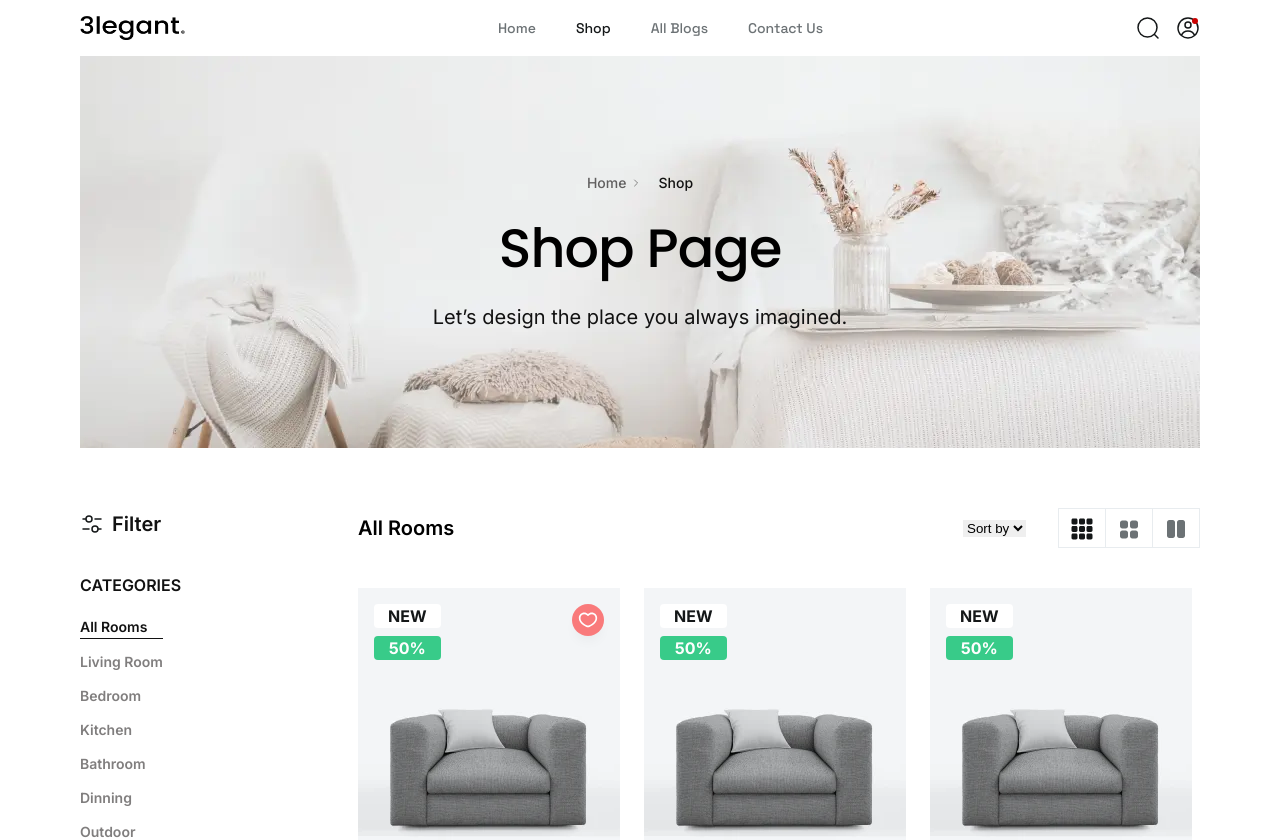
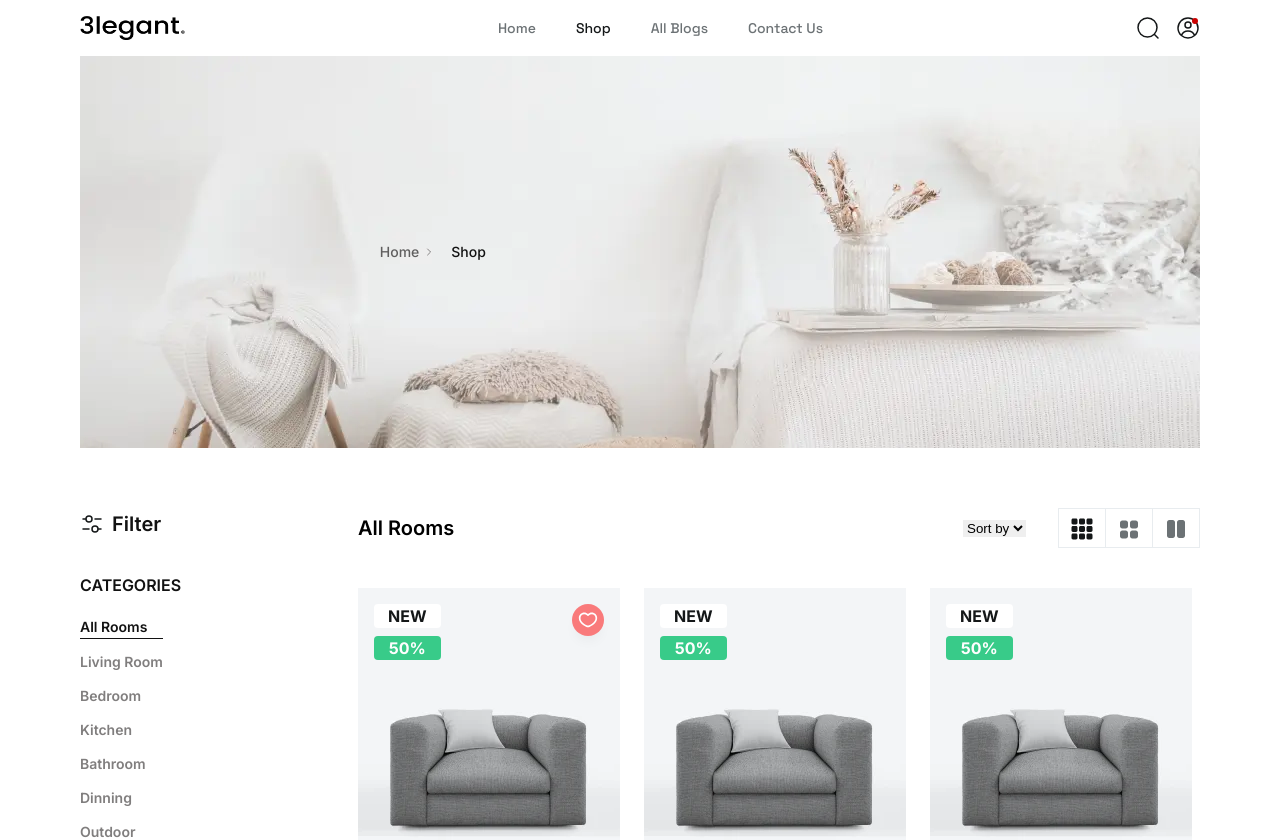
Before and after one commit to Igorlialko/ElegantNext14, a Next.js app: page /shop in a window 1280 px wide. Shown: the top 840 px of the page. Built offline with nearby package versions, Linux system fonts and the light colour scheme.

Commit message:
feat: change title shop

```diff
--- /dev/null
+++ b/src/app/(globalRoutes)/_components/Title/Title.tsx
@@ -0,0 +1,36 @@
+import s from '@/app/(globalRoutes)/_components/Title/title.module.scss';
+import Link from 'next/link';
+import ChevronRightIcon from '@/app/_icons/arrows/ChevronRightIcon';
+
+const Title = ({ imageSrcB, imageSrcS, altText, linktext, pageTitle, pageSubtitle }) => {
+  return (
+    <section>
+      <div className='_container'>
+        <div className={s.shopTitle}>
+          <div className={s.shopImage}>
+            <picture>
+              <source media='(max-width: 799px)' srcSet={imageSrcB} />
+              <source media='(min-width: 800px)' srcSet={imageSrcS} />
+              <img src={imageSrcB} alt={altText} width={100} height={100} />
+            </picture>
+          </div>
+          <div className={s.shopText}>
+            <div className={s.shopNavigation}>
+              <Link href='/' className={s.shopHome}>
+                Home
+              </Link>
+              <ChevronRightIcon className={s.shopIcon} />
+              <p className={s.shopPage}>{linktext}</p>
+            </div>
+          </div>
+          <div>
+            <h1 className={s.shopT}>{pageTitle}</h1>
+            <h2 className={s.shopP}>{pageSubtitle}</h2>
+          </div>
+        </div>
+      </div>
+    </section>
+  );
+};
+
+export default Title;
--- /dev/null
+++ b/src/app/(globalRoutes)/_components/Title/title.module.scss
@@ -0,0 +1,103 @@
+.shopTitle {
+  position: relative;
+  top: 0;
+  left: 0;
+  min-height: 392px;
+  display: flex;
+  align-items: center;
+  justify-content: center;
+}
+.shopImage {
+  position: absolute;
+  top: 0;
+  left: 50%;
+  transform: translateX(-50%);
+  z-index: 1;
+  width: 100%;
+  height: 100%;
+  img {
+    width: 100% !important;
+    height: 100% !important;
+    object-fit: cover;
+  }
+}
+
+.shopText {
+  position: relative;
+  z-index: 2;
+  display: flex;
+  flex-direction: column;
+  align-items: center;
+}
+
+.shopNavigation {
+  display: flex;
+  gap: 4px;
+}
+
+.shopHome {
+  position: relative;
+  font-family: var(--fontFamilyInter);
+  font-size: 14px;
+  font-style: normal;
+  font-weight: 500;
+  font-feature-settings: 'clig' off, 'liga' off;
+  line-height: 24px;
+  color: var(--black-600);
+  &:before {
+    position: absolute;
+    top: 50%;
+    left: 50%;
+    width: 100%;
+    min-width: 48px;
+    height: 48px;
+    content: '';
+    transform: translate(-50%, -50%);
+  }
+  &:hover {
+    color: var(--neutral-07100);
+  }
+}
+.shopIcon {
+  transform: translate(00%, 50%);
+}
+.shopPage {
+  padding-left: 12px;
+  font-family: var(--fontFamilyInter);
+  font-size: 14px;
+  font-style: normal;
+  font-weight: 500;
+  font-feature-settings: 'clig' off, 'liga' off;
+  line-height: 24px;
+  color: var(--black-900);
+}
+.shopT {
+  padding-top: 24px;
+  font-family: var(--fontFamilyPoppins);
+  font-size: 54px;
+  font-style: normal;
+  font-weight: 500;
+  font-feature-settings: 'clig' off, 'liga' off;
+  line-height: 58px;
+  color: #000;
+  letter-spacing: -1px;
+  @media (max-width: 576px) {
+    font-size: 40px;
+    line-height: 44px;
+  }
+}
+.shopP {
+  padding-top: 24px;
+  font-family: var(--fontFamilyInter);
+  font-size: 20px;
+  font-style: normal;
+  font-weight: 400;
+  font-feature-settings: 'clig' off, 'liga' off;
+  line-height: 32px;
+  color: var(--black-900);
+  text-align: center;
+  @media (max-width: 576px) {
+    font-size: 16px;
+    line-height: 26px;
+  }
+}
--- a/src/app/(globalRoutes)/contact-us/_components/ContactTitle/ContactTitle.tsx
+++ b/src/app/(globalRoutes)/contact-us/_components/ContactTitle/ContactTitle.tsx
@@ -7,7 +7,7 @@ const ContactTitle = () => {
     <section className={s.contactTitle}>
       <div className='_container'>
         <div className={s.titleNavigation}>
-          <Link href='/Users/abz/Portfolio/ShopHouse/ElegantNext14/public' className={s.home}>
+          <Link href='/' className={s.home}>
             Home
           </Link>
           <ChevronRightIcon className={s.icon} />
--- a/src/app/(globalRoutes)/shop/_components/ShopTitle/ShopTitle.tsx
+++ b/src/app/(globalRoutes)/shop/_components/ShopTitle/ShopTitle.tsx
@@ -1,41 +1,56 @@
-import s from '@/app/(globalRoutes)/shop/_components/ShopTitle/shopTitle.module.scss';
-import Link from 'next/link';
-import ChevronRightIcon from '@/app/_icons/arrows/ChevronRightIcon';
+// import s from '@/app/(globalRoutes)/shop/_components/ShopTitle/shopTitle.module.scss';
+// import Link from 'next/link';
+// import ChevronRightIcon from '@/app/_icons/arrows/ChevronRightIcon';
+//
+// const ShopTitle = () => {
+//   return (
+//     <section>
+//       <div className='_container'>
+//         <div className={s.shopTitle}>
+//           <div className={s.shopImage}>
+//             <picture>
+//               <source media='(max-width: 799px)' srcSet='/images/shopImage/shopTitle.webp' />
+//               <source media='(min-width: 800px)' srcSet='/images/shopImage/ShopImage.webp' />
+//               <img
+//                 src='/images/shopImage/shopTitle.webp'
+//                 alt='ShopImage'
+//                 width={100}
+//                 height={100}
+//               />
+//             </picture>
+//           </div>
+//           <div className={s.shopText}>
+//             <div className={s.shopNavigation}>
+//               <Link href='/' className={s.shopHome}>
+//                 Home
+//               </Link>
+//               <ChevronRightIcon className={s.shopIcon} />
+//               <p className={s.shopPage}>Shop</p>
+//             </div>
+//             <h1 className={s.shopT}>Shop Page</h1>
+//             <h2 className={s.shopP}>Let’s design the place you always imagined.</h2>
+//           </div>
+//         </div>
+//       </div>
+//     </section>
+//   );
+// };
+// export default ShopTitle;
+import Title from '@/app/(globalRoutes)/_components/Title/Title';
 
 const ShopTitle = () => {
   return (
-    <section>
-      <div className='_container'>
-        <div className={s.shopTitle}>
-          <div className={s.shopImage}>
-            <picture>
-              <source media='(max-width: 799px)' srcSet='/images/shopImage/shopTitle.webp' />
-              <source media='(min-width: 800px)' srcSet='/images/shopImage/ShopImage.webp' />
-              <img
-                src='/images/shopImage/shopTitle.webp'
-                alt='ShopImage'
-                width={100}
-                height={100}
-              />
-            </picture>
-          </div>
-          <div className={s.shopText}>
-            <div className={s.shopNavigation}>
-              <Link
-                href='/Users/abz/Portfolio/ShopHouse/ElegantNext14/public'
-                className={s.shopHome}
-              >
-                Home
-              </Link>
-              <ChevronRightIcon className={s.shopIcon} />
-              <p className={s.shopPage}>Shop</p>
-            </div>
-            <h1 className={s.shopT}>Shop Page</h1>
-            <h2 className={s.shopP}>Let’s design the place you always imagined.</h2>
-          </div>
-        </div>
-      </div>
-    </section>
+    <div>
+      <Title
+        imageSrcB='/images/shopImage/shopTitle.webp'
+        imageSrcS='/images/shopImage/ShopImage.webp'
+        altText='ShopImage'
+        linktext='Shop'
+        pageTitle='Shop Page'
+        pageSubtitle='Let’s design the place you always imagined.'
+      />
+    </div>
   );
 };
+
 export default ShopTitle;
```
